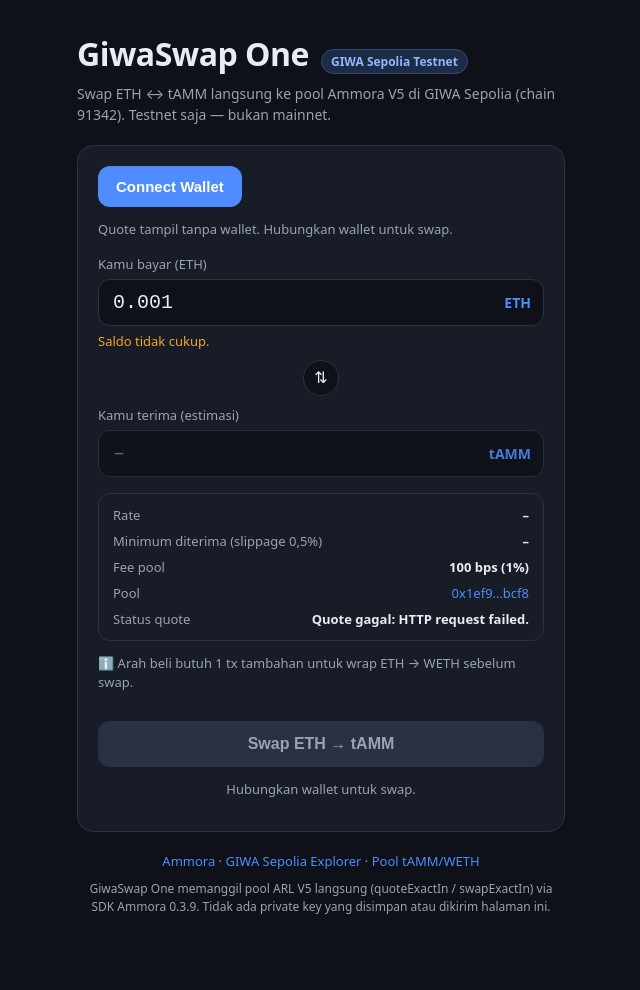
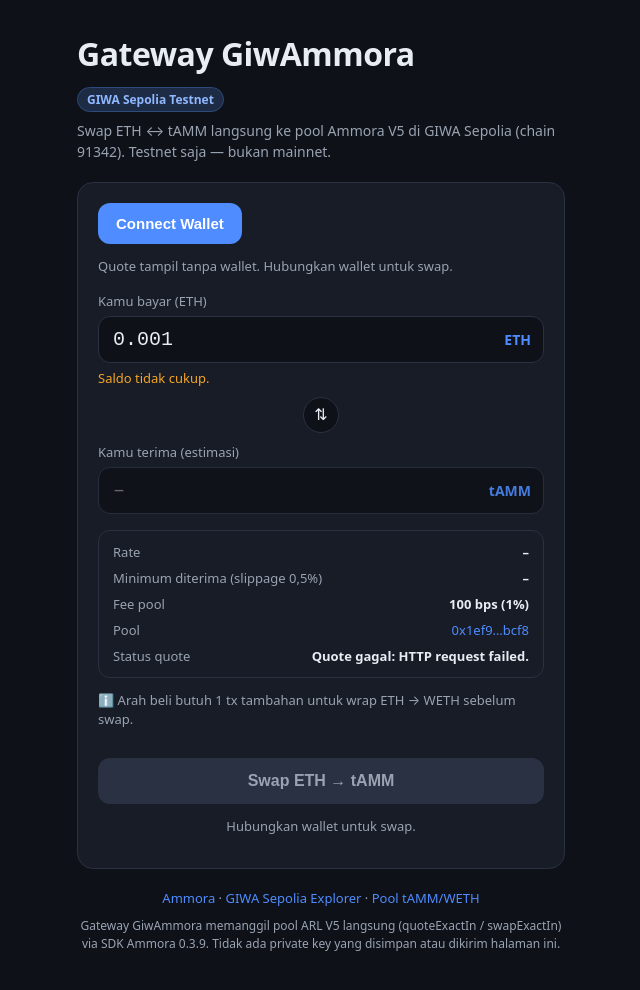
Before and after one commit to mrsleep12/giwaswap-one, a plain HTML site: page index.html in a window 1280 px wide. Shown: the whole page, without its empty margins (319-959 px from the left). Drawn offline with Linux system fonts and the light colour scheme; no server answers.

Commit message:
Rename GiwaSwap One to Gateway GiwAmmora

```diff
--- a/index.html
+++ b/index.html
@@ -3,14 +3,14 @@
   <head>
     <meta charset="UTF-8" />
     <meta name="viewport" content="width=device-width, initial-scale=1.0" />
-    <title>GiwaSwap One — ETH ↔ tAMM di GIWA Sepolia</title>
+    <title>Gateway GiwAmmora — ETH ↔ tAMM di GIWA Sepolia</title>
     <script type="module" crossorigin src="./assets/index-DnfRcT0b.js"></script>
     <link rel="stylesheet" crossorigin href="./assets/index-1Q5I2HxN.css">
   </head>
   <body>
     <main class="page">
       <header class="header">
-        <h1>GiwaSwap One</h1>
+        <h1>Gateway GiwAmmora</h1>
         <span class="badge">GIWA Sepolia Testnet</span>
       </header>
       <p class="sub">
@@ -76,7 +76,7 @@
         ·
         <a href="https://sepolia-explorer.giwa.io/address/0x1ef92a6a9bb4bbed2b385dd5e688f88e7965bcf8" target="_blank" rel="noopener">Pool tAMM/WETH</a>
         <p class="disclaimer">
-          GiwaSwap One memanggil pool ARL V5 langsung (quoteExactIn / swapExactIn) via
+          Gateway GiwAmmora memanggil pool ARL V5 langsung (quoteExactIn / swapExactIn) via
           SDK Ammora 0.3.9. Tidak ada private key yang disimpan atau dikirim halaman ini.
         </p>
       </footer>
```
